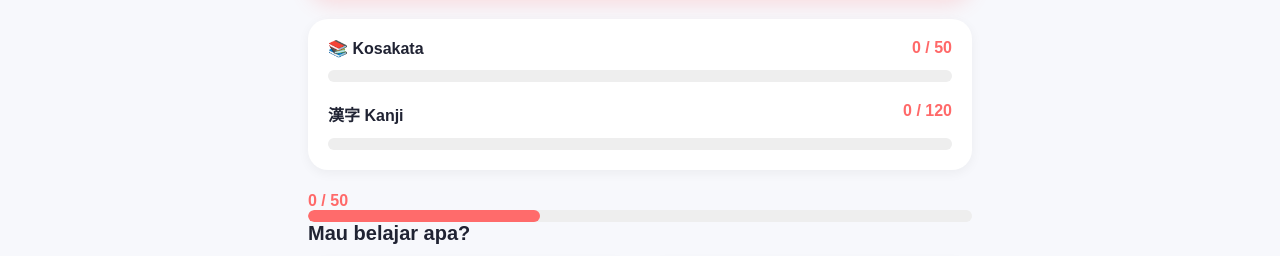
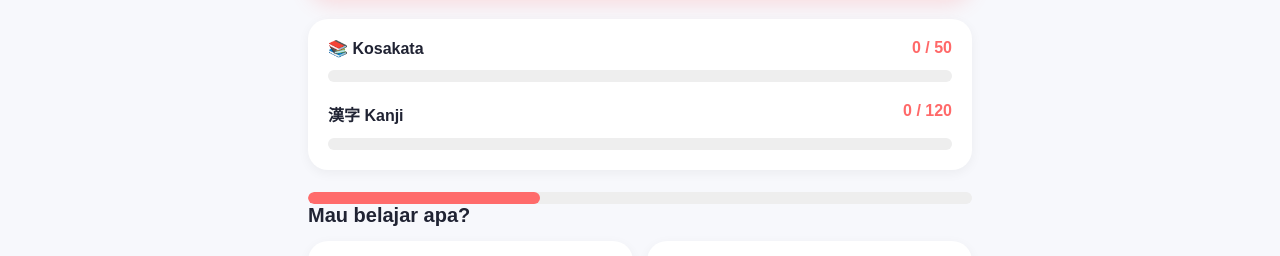
Before and after one commit to forthemoneywidherl-byte/Kitsumi, a plain HTML site: page index.html in a window 1280 px wide. Shown: the part 379-635 px from the top of the page. Drawn offline with Linux system fonts and the light colour scheme.

Commit message:
Update index.html

```diff
--- a/index.html
+++ b/index.html
@@ -346,9 +346,7 @@
 
 </div>
 
-        <div class="progress-number" id="progressNumber">
-0 / 50
-</div>
+
 
       <div class="progress-bar">
         <div class="progress-fill"></div>
```
